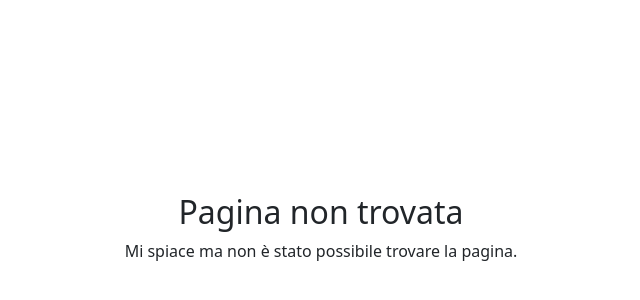
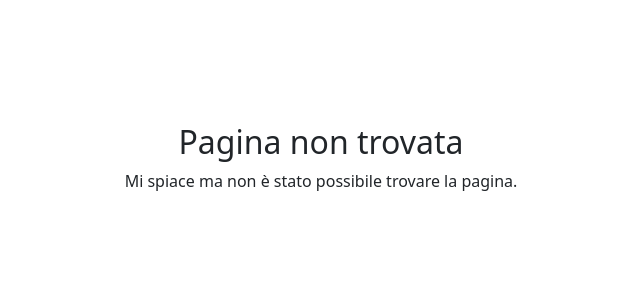
Before and after one commit to DarioDC95/vite-boolfolio, a Vue app: page /page_not_found in a window 1280 px wide. Shown: the part 164-464 px from the top of the page, without its empty margins (319-959 px from the left). Built offline with nearby package versions, Linux system fonts and the light colour scheme; no server answers.

Commit message:
implemented AppFailed404.vue to all possible non-existent route

```diff
--- a/src/components/AppFailed404.vue
+++ b/src/components/AppFailed404.vue
@@ -23,7 +23,7 @@
 
 <style scoped lang="scss">
     .failed {
-        height: 100vh;
+        height: calc(100vh - 140px);
         display: flex;
         justify-content: center;
         align-items: center;
--- a/src/router.js
+++ b/src/router.js
@@ -27,17 +27,17 @@ const router = createRouter({
             component: AppSingleProject
         },
         {
-            path: '/page_not_found',
-            name: 'failed',
-            component: AppFailed404
-        },
-        {
             path: '/contacts',
             name: 'contacts',
             component: Contacts
         },
         {
-            path: '/*',  /* diventa con l'* diventa un selettore universale di tutte le pagine */
+            path: '/:path*',  /* il ":whatever*" diventa un selettore universale di tutte le pagine che non dovessero corrispondere con le rotte qui presenti*/
+            name: 'failed',
+            component: AppFailed404
+        },
+        {
+            path: '/not_found',
             name: 'not-found',
             component: AppProjectNotFound
         },
```
